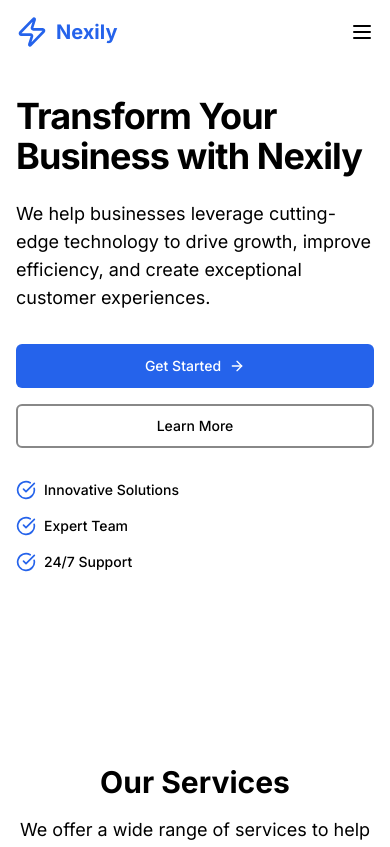
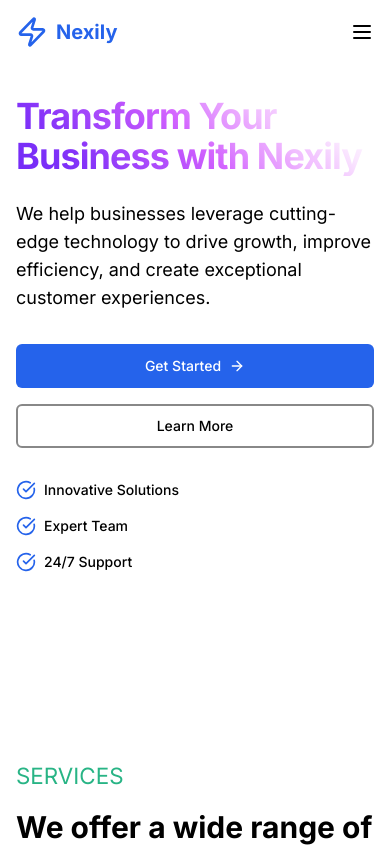
Before and after one commit to rajib18197/Nexily, a Next.js app: page / in a window 390 px wide. Shown: the top 847 px of the page. Built offline with nearby package versions, Linux system fonts and the light colour scheme; grey boxes are pictures that could not be loaded.

Commit message:
UI sections done

```diff
--- a/src/components/FAQ.css
+++ b/src/components/FAQ.css
@@ -111,3 +111,44 @@
   box-shadow: 0 0 0 transparent, 0 0 0 transparent,
     0 0 3rem rgba(76, 103, 150, 0.3);
 }
+
+.heading-sub {
+  /* font-family: "Arvo", serif; */
+  display: block;
+  font-size: 1.4rem;
+  font-weight: 400;
+  color: #28b485;
+  text-transform: uppercase;
+  margin-bottom: 1rem;
+  line-height: 1.1;
+}
+
+.market {
+  /* background: linear-gradient(
+    45deg,
+    #00308f,
+    #0056b3,
+    #007fff,
+    #00a6ff,
+    #bfdfff
+  ); */
+  /* background-size: 300% 300%;
+  background-size: 100%;
+  background-clip: text;
+  color: transparent; */
+  /* animation: gradientMove 5s ease infinite; */
+  /* backdrop-filter: blur(10px);
+  border: 1px solid rgba(255, 255, 255, 0.3); */
+}
+
+@keyframes gradientMove {
+  0% {
+    background-position: 0% 50%;
+  }
+  50% {
+    background-position: 100% 50%;
+  }
+  100% {
+    background-position: 0% 50%;
+  }
+}
--- a/src/components/FAQ.jsx
+++ b/src/components/FAQ.jsx
@@ -40,21 +40,21 @@ export default function FAQSection() {
   };
 
   return (
-    <section className="py-12 px-6 bg-gray-100">
-      <div className="text-center max-w-4xl mx-auto mb-16">
+    <section className="container mx-auto px-4 sm:px-6 lg:px-8">
+      <div className="max-w-4xl mx-auto mb-16">
         <motion.div
           initial={{ opacity: 0, y: 20 }}
           whileInView={{ opacity: 1, y: 0 }}
           viewport={{ once: true }}
           transition={{ duration: 0.5 }}
         >
-          <h2 className="text-3xl md:text-4xl font-bold mb-4">
-            Have Question in Mind?
-          </h2>
-          <p className="text-lg text-muted-foreground">Check Them all Here!</p>
+          <h2 className="heading-sub">Have Question in Mind?</h2>
+          <p className="text-[30px] font-bold text-muted-foreground">
+            Check them all to see if it's already compiled in here
+          </p>
         </motion.div>
       </div>
-      <div className="max-w-5xl mx-auto">
+      <div className="" style={{ width: "80%", margin: "0 auto" }}>
         {faqs.map(({ id, question, answer }, i) => (
           <div
             className={`question ${openQuestion === id ? "open" : undefined}`}
--- a/src/components/Hero.jsx
+++ b/src/components/Hero.jsx
@@ -26,7 +26,18 @@ export default function Hero() {
               animate={{ opacity: 1, y: 0 }}
               transition={{ duration: 0.5 }}
             >
-              <h1 className="text-4xl md:text-5xl lg:text-6xl font-bold tracking-tight mb-6">
+              <h1
+                className="text-4xl md:text-5xl lg:text-6xl font-bold tracking-tight mb-6 market"
+                style={{
+                  backgroundColor: "rgb(255, 178, 62)",
+                  backgroundImage:
+                    "linear-gradient(45deg, rgb(115, 43, 247) 0%, rgb(125, 48, 248) 13%, rgb(134, 52, 249) 19%, rgb(143, 57, 249) 23%, rgb(155, 66, 250) 27%, rgb(164, 70, 251) 31%, rgb(172, 75, 251) 34%, rgb(180, 79, 252) 38%, rgb(188, 83, 253) 41%, rgb(196, 88, 253) 44%, rgb(203, 93, 254) 47%, rgb(212, 102, 255) 50%, rgb(216, 117, 255) 53%, rgb(222, 133, 255) 56%, rgb(226, 148, 255) 59%, rgb(231, 158, 255) 62%, rgb(236, 173, 255) 66%, rgb(240, 189, 255) 69%, rgb(243, 199, 255) 73%, rgb(246, 214, 255) 77%, rgb(250, 230, 255) 81%, rgb(252, 240, 255) 87%, rgb(255, 255, 255) 100%)",
+
+                  backgroundSize: "100%",
+                  backgroundClip: "text",
+                  color: "transparent",
+                }}
+              >
                 Transform Your Business with{" "}
                 <span className="text-primary">Nexily</span>
               </h1>
--- a/src/components/Services.jsx
+++ b/src/components/Services.jsx
@@ -16,7 +16,7 @@ import {
   CardHeader,
   CardTitle,
 } from "@/components/ui/card";
-
+import "./FAQ.css";
 const services = [
   {
     title: "Digital Transformation",
@@ -78,17 +78,15 @@ export default function Services() {
   return (
     <section id="services" className="py-20 md:py-32 bg-muted/30">
       <div className="container mx-auto px-4 sm:px-6 lg:px-8">
-        <div className="text-center max-w-3xl mx-auto mb-16">
+        <div className="max-w-4xl mx-auto mb-16">
           <motion.div
             initial={{ opacity: 0, y: 20 }}
             whileInView={{ opacity: 1, y: 0 }}
             viewport={{ once: true }}
             transition={{ duration: 0.5 }}
           >
-            <h2 className="text-3xl md:text-4xl font-bold mb-4">
-              Our Services
-            </h2>
-            <p className="text-lg text-muted-foreground">
+            <h2 className="heading-sub">Services</h2>
+            <p className="text-[30px] font-bold text-muted-foreground">
               We offer a wide range of services to help your business thrive in
               the digital age.
             </p>
--- a/src/components/Testimonial.jsx
+++ b/src/components/Testimonial.jsx
@@ -53,17 +53,15 @@ export default function Testimonials() {
   return (
     <section id="testimonials" className="py-20 md:py-32 bg-muted/30">
       <div className="container mx-auto px-4 sm:px-6 lg:px-8">
-        <div className="text-center max-w-3xl mx-auto mb-16">
+        <div className="max-w-4xl mx-auto mb-16">
           <motion.div
             initial={{ opacity: 0, y: 20 }}
             whileInView={{ opacity: 1, y: 0 }}
             viewport={{ once: true }}
             transition={{ duration: 0.5 }}
           >
-            <h2 className="text-3xl md:text-4xl font-bold mb-4">
-              What Our Clients Say
-            </h2>
-            <p className="text-lg text-muted-foreground">
+            <h2 className="heading-sub">What Our Clients Say</h2>
+            <p className="text-[30px] font-bold text-muted-foreground">
               Don't just take our word for it. Here's what our clients have to
               say about working with Nexily.
             </p>
@@ -71,11 +69,13 @@ export default function Testimonials() {
         </div>
 
         <div
-          className="max-w-6xl"
+          className=""
           style={{
             boxShadow:
               "0 0 0 transparent,0 0 0 transparent, 0 0 3rem rgba(76, 103, 150, 0.3)",
             padding: "30px 0",
+            width: "80%",
+            margin: "0 auto",
           }}
         >
           <div className="relative">
@@ -88,13 +88,16 @@ export default function Testimonials() {
                   <div key={index} className="w-full flex-shrink-0">
                     <Card className="border-none bg-card">
                       <CardContent className="p-8 md:p-10">
-                        <div className="mb-6">
+                        {/* <div className="mb-6">
                           <Quote
                             className="h-10 w-10 text-primary/20"
                             style={{ color: "hsl(221.2 83.2% 53.3%)" }}
                           />
-                        </div>
-                        <p className="text-lg md:text-xl mb-8 italic">
+                        </div> */}
+                        <p
+                          className="text-lg md:text-xl mb-8"
+                          style={{ lineHeight: "1.7" }}
+                        >
                           "{testimonial.quote}"
                         </p>
                         <div
@@ -135,6 +138,11 @@ export default function Testimonials() {
                 size="icon"
                 onClick={prevTestimonial}
                 aria-label="Previous testimonial"
+                style={{
+                  background: `hsl(221.2 83.2% 53.3%)`,
+                  color: "white",
+                  cursor: "pointer",
+                }}
               >
                 <ChevronLeft className="h-4 w-4" />
               </Button>
@@ -155,6 +163,11 @@ export default function Testimonials() {
                 size="icon"
                 onClick={nextTestimonial}
                 aria-label="Next testimonial"
+                style={{
+                  background: `hsl(221.2 83.2% 53.3%)`,
+                  color: "white",
+                  cursor: "pointer",
+                }}
               >
                 <ChevronRight className="h-4 w-4" />
               </Button>
--- a/src/components/WorkingProcess.jsx
+++ b/src/components/WorkingProcess.jsx
@@ -46,17 +46,15 @@ export default function WorkingProcess() {
   return (
     <section id="process" className="py-20 md:py-32">
       <div className="container mx-auto px-4 sm:px-6 lg:px-8">
-        <div className="text-center max-w-3xl mx-auto mb-16">
+        <div className="max-w-4xl mx-auto mb-16">
           <motion.div
             initial={{ opacity: 0, y: 20 }}
             whileInView={{ opacity: 1, y: 0 }}
             viewport={{ once: true }}
             transition={{ duration: 0.5 }}
           >
-            <h2 className="text-3xl md:text-4xl font-bold mb-4">
-              Our Working Process
-            </h2>
-            <p className="text-lg text-muted-foreground">
+            <h2 className="heading-sub">Working Process</h2>
+            <p className="text-[30px] font-bold text-muted-foreground">
               We follow a structured approach to deliver exceptional results for
               our clients.
             </p>
```
